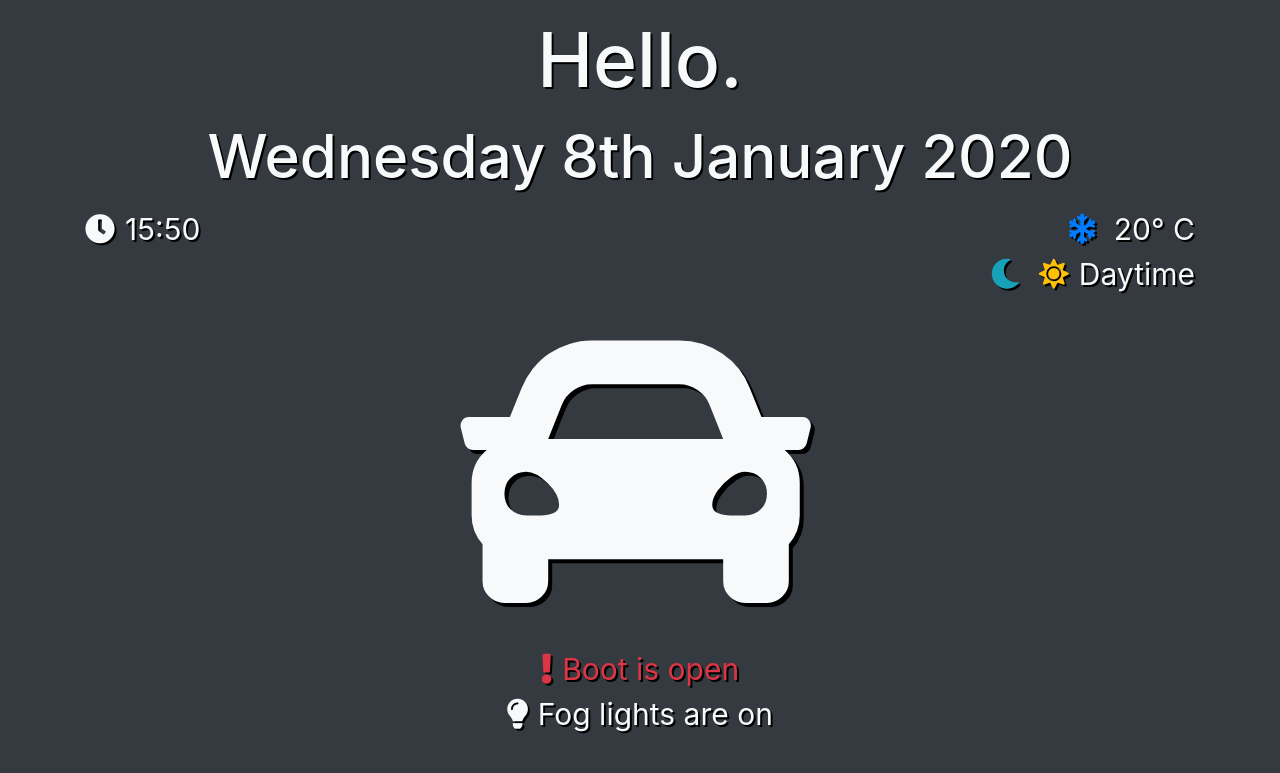
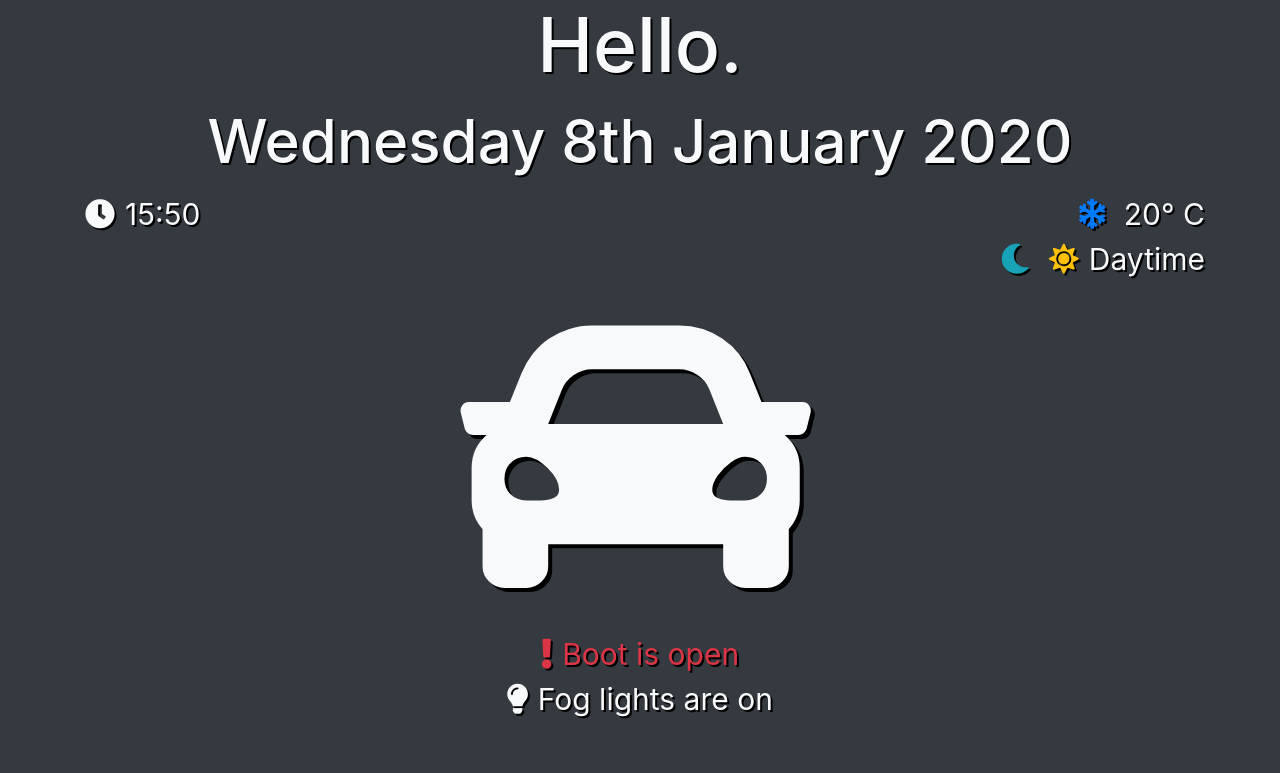
Before and after one commit to CoburnJoe/Pi-Car, a Flask app: template Pi_Car/templates/main.html in a window 1280 px wide. Shown: the top 773 px of the page. Run offline with Flask 2, Linux system fonts and the light colour scheme; the template is opened without the code that fills it, so the values that code supplies are empty; some libraries are stand-ins or nearby versions.

Commit message:
More Pi styling tweaks

```diff
--- a/Pi_Car/static/css/style.css
+++ b/Pi_Car/static/css/style.css
@@ -6,8 +6,8 @@ body {
 	cursor: none;
 }
 
-html {
-    padding: 15px;
+.text-right {
+    padding-right: 5px;
 }
 
 i {
```
